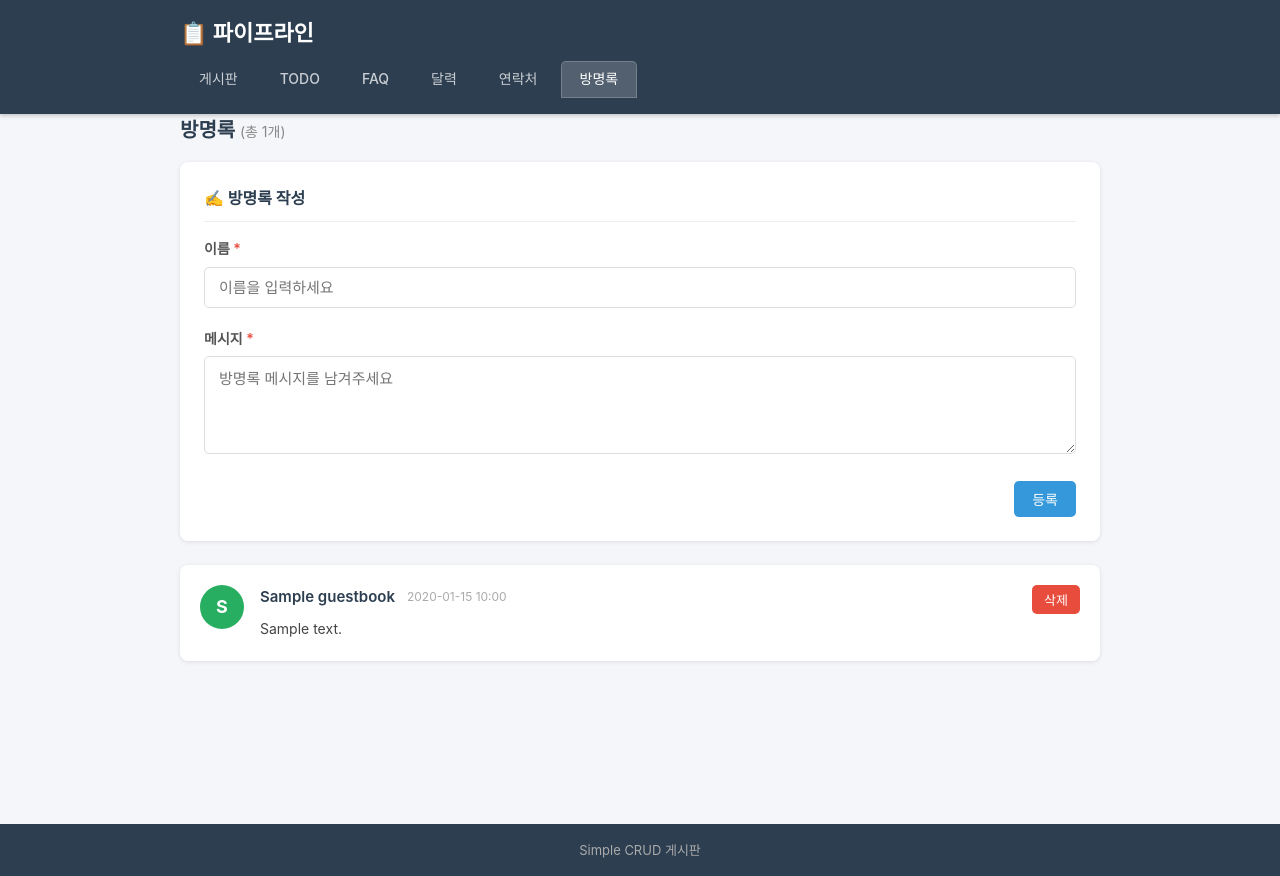
After one commit to kchmin/pipeline, a Flask app: page /guestbook in a window 1280 px wide. The commit adds this page. Run offline with Flask 3, Linux system fonts and the light colour scheme; tables that the repository leaves empty hold one stand-in row (values such as "Sample post").

Commit message:
feat: 방명록 탭 추가 (#23)
- guestbook 테이블 추가 (name, message, created_at)
- /guestbook, /guestbook/add, /guestbook/<id>/delete 라우트 구현
- templates/guestbook.html 템플릿 생성
- 네비게이션에 방명록 탭 추가
- 방명록 전용 CSS 스타일 추가

Co-authored-by: kchmin <kchmin@users.noreply.github.com>

```diff
--- a/app.py
+++ b/app.py
@@ -53,6 +53,14 @@ def init_db():
                 memo TEXT,
                 created_at TIMESTAMP DEFAULT CURRENT_TIMESTAMP,
                 updated_at TIMESTAMP DEFAULT CURRENT_TIMESTAMP
+            )
+        ''')
+        conn.execute('''
+            CREATE TABLE IF NOT EXISTS guestbook (
+                id INTEGER PRIMARY KEY AUTOINCREMENT,
+                name TEXT NOT NULL,
+                message TEXT NOT NULL,
+                created_at TIMESTAMP DEFAULT CURRENT_TIMESTAMP
             )
         ''')
         conn.commit()
@@ -313,6 +321,41 @@ def delete_contact(contact_id):
     return redirect(url_for('contacts'))
 
 
+@app.route('/guestbook')
+def guestbook():
+    with get_db() as conn:
+        entries = conn.execute(
+            'SELECT * FROM guestbook ORDER BY created_at DESC'
+        ).fetchall()
+    return render_template('guestbook.html', entries=entries)
+
+
+@app.route('/guestbook/add', methods=['POST'])
+def add_guestbook():
+    name = request.form.get('name', '').strip()
+    message = request.form.get('message', '').strip()
+    if not name or not message:
+        flash('이름과 메시지를 모두 입력해주세요.', 'error')
+        return redirect(url_for('guestbook'))
+    with get_db() as conn:
+        conn.execute(
+            'INSERT INTO guestbook (name, message) VALUES (?, ?)',
+            (name, message)
+        )
+        conn.commit()
+    flash('방명록에 등록되었습니다.', 'success')
+    return redirect(url_for('guestbook'))
+
+
+@app.route('/guestbook/<int:entry_id>/delete', methods=['POST'])
+def delete_guestbook(entry_id):
+    with get_db() as conn:
+        conn.execute('DELETE FROM guestbook WHERE id = ?', (entry_id,))
+        conn.commit()
+    flash('방명록 글이 삭제되었습니다.', 'success')
+    return redirect(url_for('guestbook'))
+
+
 # gunicorn 등으로 import될 때도 테이블이 존재하도록 보장 (CREATE IF NOT EXISTS)
 init_db()
 
--- a/static/css/style.css
+++ b/static/css/style.css
@@ -730,3 +730,90 @@ main {
     padding: 20px;
     border-top: 1px solid #eee;
 }
+
+/* Guestbook */
+.guestbook-add-form {
+    background: white;
+    border-radius: 8px;
+    box-shadow: 0 1px 4px rgba(0,0,0,0.1);
+    padding: 24px;
+    margin-bottom: 24px;
+}
+
+.guestbook-form-title {
+    font-size: 16px;
+    color: #2c3e50;
+    margin-bottom: 16px;
+    padding-bottom: 10px;
+    border-bottom: 1px solid #eee;
+}
+
+.guestbook-form-actions {
+    display: flex;
+    justify-content: flex-end;
+    margin-top: 12px;
+}
+
+.guestbook-list {
+    display: flex;
+    flex-direction: column;
+    gap: 12px;
+}
+
+.guestbook-card {
+    display: flex;
+    align-items: flex-start;
+    gap: 16px;
+    background: white;
+    border-radius: 8px;
+    box-shadow: 0 1px 4px rgba(0,0,0,0.1);
+    padding: 20px;
+}
+
+.guestbook-avatar {
+    width: 44px;
+    height: 44px;
+    border-radius: 50%;
+    background: #27ae60;
+    color: white;
+    font-size: 18px;
+    font-weight: 700;
+    display: flex;
+    align-items: center;
+    justify-content: center;
+    flex-shrink: 0;
+    text-transform: uppercase;
+}
+
+.guestbook-body {
+    flex: 1;
+}
+
+.guestbook-header {
+    display: flex;
+    align-items: center;
+    gap: 12px;
+    margin-bottom: 8px;
+}
+
+.guestbook-name {
+    font-size: 15px;
+    font-weight: 600;
+    color: #2c3e50;
+}
+
+.guestbook-date {
+    font-size: 12px;
+    color: #aaa;
+}
+
+.guestbook-message {
+    font-size: 14px;
+    color: #444;
+    line-height: 1.7;
+    white-space: pre-wrap;
+}
+
+.guestbook-actions {
+    flex-shrink: 0;
+}
--- a/templates/base.html
+++ b/templates/base.html
@@ -31,6 +31,10 @@
                    class="nav-tab {% if request.endpoint in ('contacts', 'add_contact', 'edit_contact', 'delete_contact') %}active{% endif %}">
                     연락처
                 </a>
+                <a href="{{ url_for('guestbook') }}"
+                   class="nav-tab {% if request.endpoint in ('guestbook', 'add_guestbook', 'delete_guestbook') %}active{% endif %}">
+                    방명록
+                </a>
             </nav>
         </div>
     </header>
--- /dev/null
+++ b/templates/guestbook.html
@@ -0,0 +1,51 @@
+{% extends 'base.html' %}
+
+{% block title %}방명록{% endblock %}
+
+{% block content %}
+<div class="page-header">
+    <h2>방명록 <span class="post-count">(총 {{ entries|length }}개)</span></h2>
+</div>
+
+<div class="guestbook-add-form">
+    <h3 class="guestbook-form-title">✍️ 방명록 작성</h3>
+    <form action="{{ url_for('add_guestbook') }}" method="post">
+        <div class="form-group">
+            <label for="name">이름 <span class="required">*</span></label>
+            <input type="text" id="name" name="name" placeholder="이름을 입력하세요" required>
+        </div>
+        <div class="form-group">
+            <label for="message">메시지 <span class="required">*</span></label>
+            <textarea id="message" name="message" rows="4" placeholder="방명록 메시지를 남겨주세요" required></textarea>
+        </div>
+        <div class="guestbook-form-actions">
+            <button type="submit" class="btn btn-primary">등록</button>
+        </div>
+    </form>
+</div>
+
+<div class="guestbook-list">
+    {% if entries %}
+        {% for entry in entries %}
+        <div class="guestbook-card">
+            <div class="guestbook-avatar">{{ entry.name[0] }}</div>
+            <div class="guestbook-body">
+                <div class="guestbook-header">
+                    <span class="guestbook-name">{{ entry.name }}</span>
+                    <span class="guestbook-date">{{ entry.created_at[:16] }}</span>
+                </div>
+                <div class="guestbook-message">{{ entry.message }}</div>
+            </div>
+            <div class="guestbook-actions">
+                <form action="{{ url_for('delete_guestbook', entry_id=entry.id) }}" method="post" style="display:inline">
+                    <button type="submit" class="btn btn-danger btn-sm"
+                            onclick="return confirm('삭제하시겠습니까?')">삭제</button>
+                </form>
+            </div>
+        </div>
+        {% endfor %}
+    {% else %}
+        <div class="empty-todo">아직 방명록이 없습니다. 첫 번째 방문자가 되어주세요!</div>
+    {% endif %}
+</div>
+{% endblock %}
```
